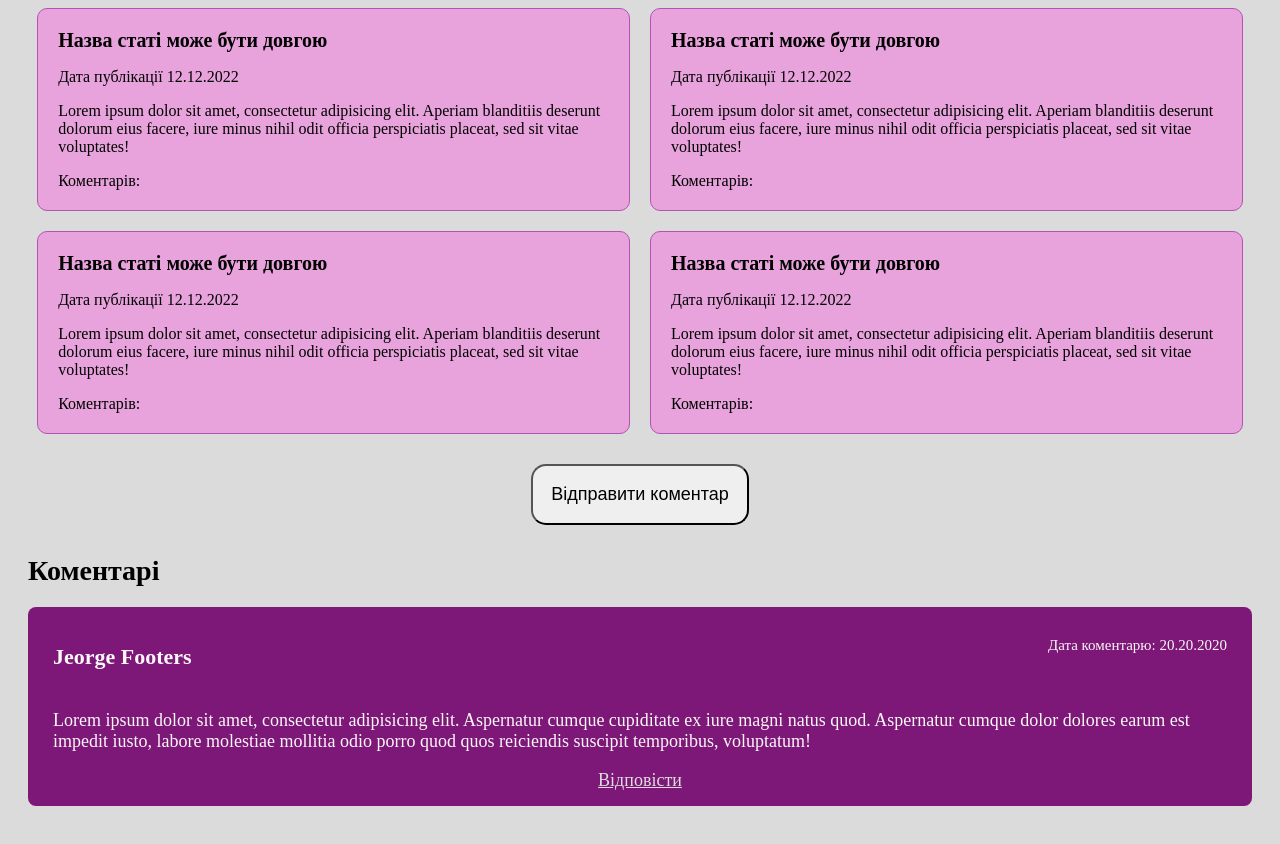
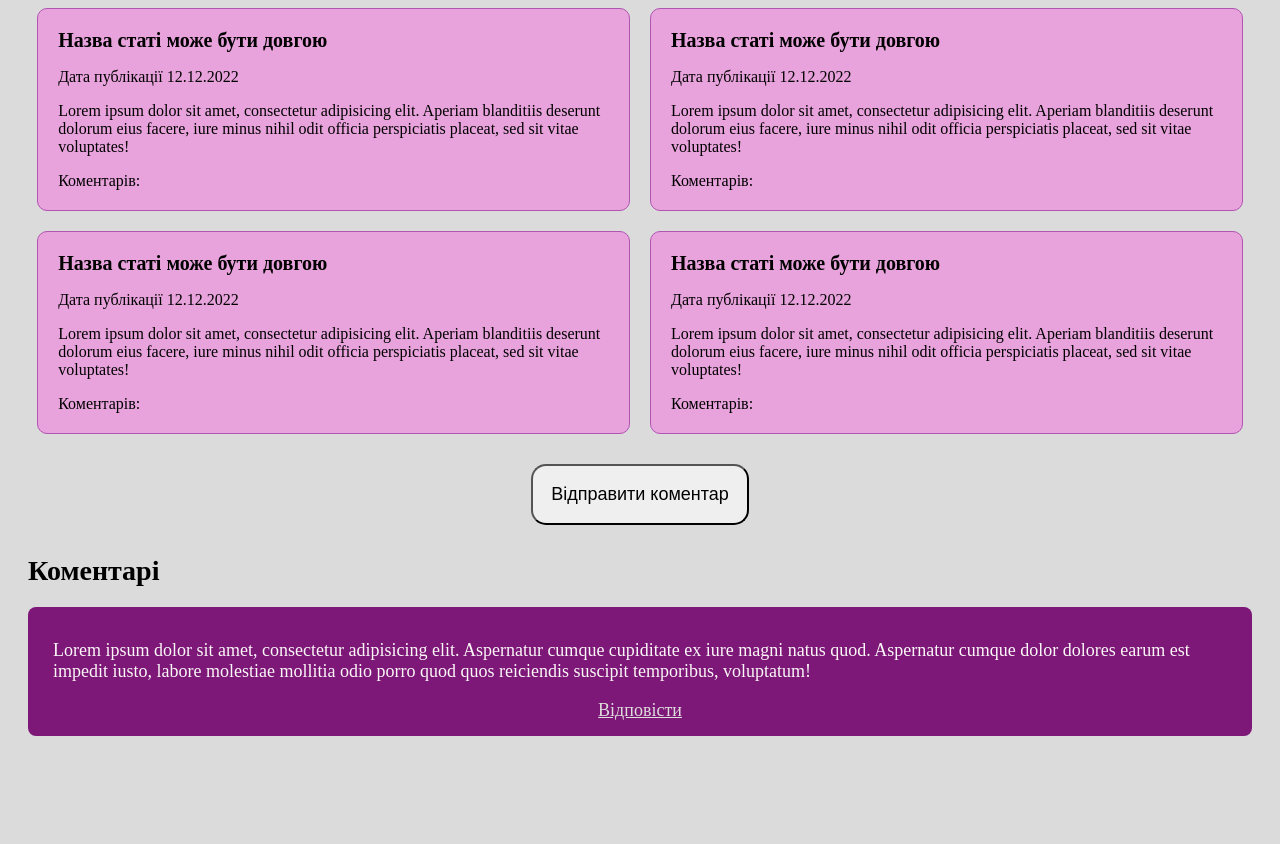
Before and after one commit to dianamazuryk/ITEA_course_homework, a plain HTML site: page index.html in a window 1280 px wide. After the commit the page ends 820 px from the top, so only its background shows below. Drawn offline with Linux system fonts and the light colour scheme; no server answers.

Commit message:
deleted div

```diff
--- a/index.html
+++ b/index.html
@@ -64,10 +64,7 @@
          <div class="comment__post">
             <div class="comment__margin">
             <div class="comment__data">
-               <div>
-                  <p class="comment__name">Jeorge Footers</p>
-                  <p class="comment__date">Дата коментарю: 20.20.2020</p>
-               </div>
+
                <p class="comment__content">
                   Lorem ipsum dolor sit amet, consectetur adipisicing elit. Aspernatur cumque cupiditate ex iure magni natus quod. Aspernatur cumque dolor dolores earum est impedit iusto, labore molestiae mollitia odio porro quod quos reiciendis suscipit temporibus, voluptatum!
                </p>
```
